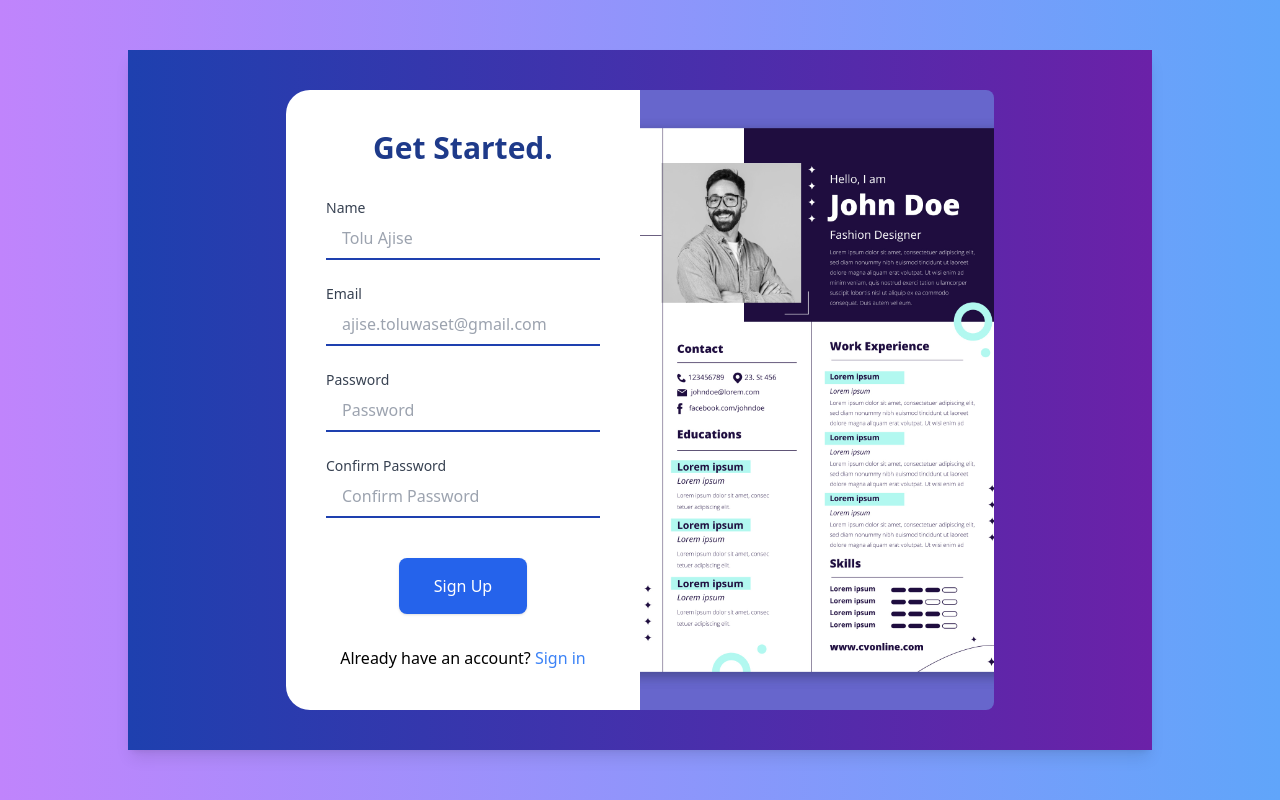
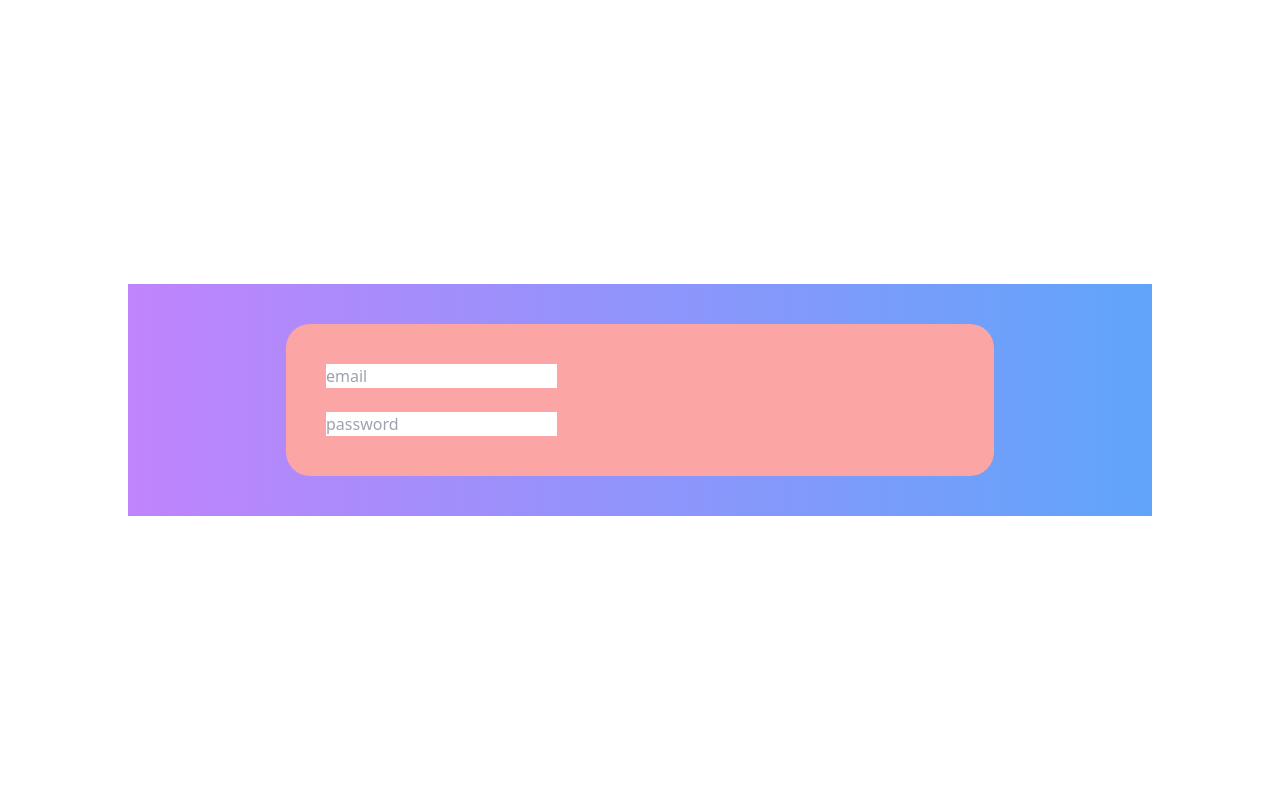
Before and after one commit to Whoistolu/cv_generator_frontend, a React (Create React App) app: page / in a window 1280 px wide. Built offline with nearby package versions, Linux system fonts and the light colour scheme.

Commit message:
Style Login compoent

```diff
--- a/src/App.js
+++ b/src/App.js
@@ -1,11 +1,10 @@
-import AdminDashboard from './components/admin/AdminDashboard';
-import Signup from './components/shared/Signup';
+import  Login from './components/shared/Login';
 
 
 function App() {
   return (
     <div>
-      <Signup />
+      <Login />
     </div>
   );
 }
--- a/src/components/shared/Login.js
+++ b/src/components/shared/Login.js
@@ -15,7 +15,7 @@ const Login = () => {
         })
     }
 
-    const handleSubmit =  async (e) => {
+    const handleSubmit = async (e) => {
         e.preventdefault()
 
         try {
@@ -27,8 +27,11 @@ const Login = () => {
     }
 
     return (
-        <div>
-            <form onSubmit={handleSubmit}>
+        <div className="flex items-center justify-center min-h-screen bg-white">
+            <div className="flex items-center justify-center w-4/5 p-10 from-purple-400 to-blue-400 bg-gradient-to-r">
+                <div className="w-3/4 p-10 bg-red-300 rounded-3xl">
+                   <div className="w-1/2">
+                   <form className="space-y-6" onSubmit={handleSubmit} >
                         <input
                             type='email'
                             name='email'
@@ -41,9 +44,11 @@ const Login = () => {
                             name='password'
                             placeholder="password"
                             onChange={handleChange}
-
                         />
                     </form>
+                   </div>
+                </div>
+            </div>
         </div>
     )
 }
```
Lines whose indentation alone changed are shown as unchanged.
